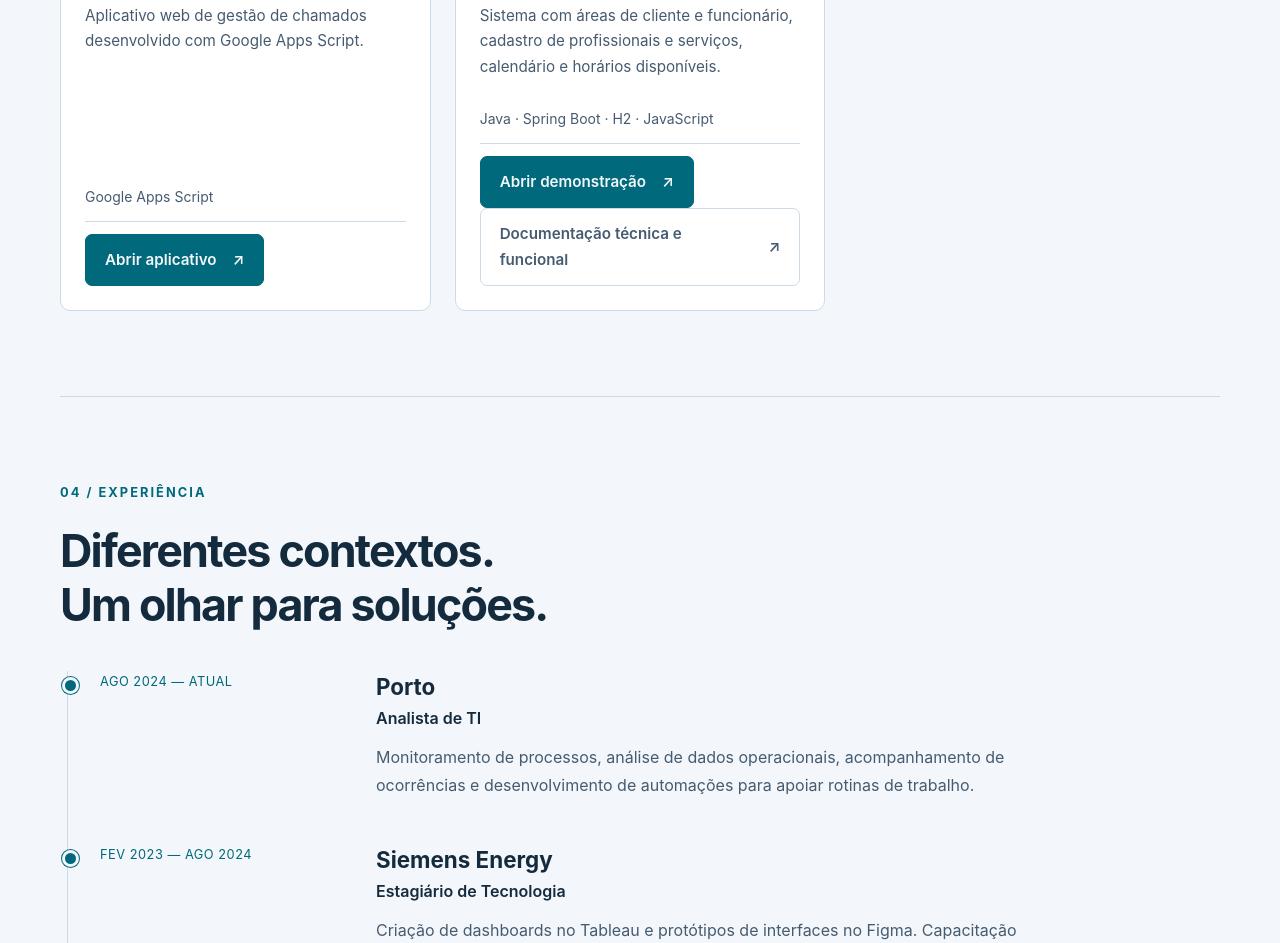
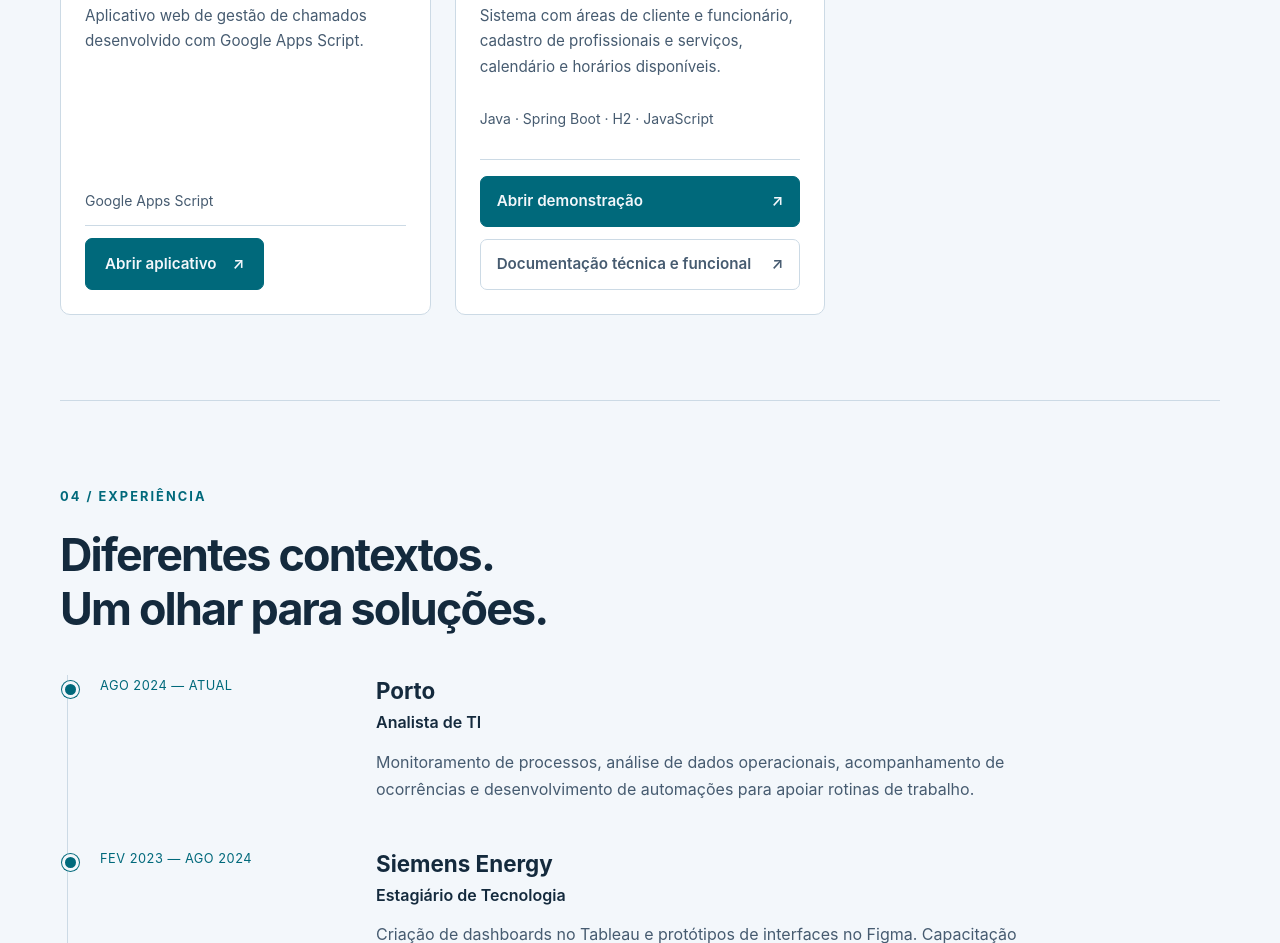
Before and after one commit to danieldosadi/danieldosadi.github.io, a plain HTML site: page index.html in a window 1280 px wide. Shown: the part 3424-4367 px from the top of the page. Drawn offline with Linux system fonts and the light colour scheme.

Commit message:
Melhora espaçamento e alinhamento das ações do projeto Agendamento

```diff
--- a/index.html
+++ b/index.html
@@ -7,7 +7,7 @@
   <title>Daniel Dias | Tecnologia, Dados & Automação</title>
   <link rel="icon" href="assets/favicon.svg" type="image/svg+xml">
   <script src="theme.js?v=2"></script><link rel="stylesheet" href="styles.css?v=5"><script src="script.js?v=4" defer></script>
-</head>
+<style>.project .agenda-project-actions{display:flex;flex-direction:column;align-items:stretch;gap:12px;padding-top:16px;margin-top:16px}.agenda-project-actions .button{display:flex;justify-content:space-between;align-items:center;gap:16px;width:100%;margin:0;line-height:1.5;padding:13px 16px}.agenda-project-actions .button span{flex-shrink:0}</style></head>
 <body>
 <a class="skip" href="#conteudo">Pular para o conteúdo</a>
 <header class="header"><div class="container header-inner">
@@ -35,7 +35,7 @@
 <article class="project" data-category="web"><div class="project-art finance" aria-hidden="true"><span>02</span><div class="art-bars"><i></i><i></i><i></i><i></i><i></i></div><b>FINANÇAS / ORGANIZAÇÃO</b></div><div class="project-body"><p class="tag">APLICAÇÃO WEB</p><h3>Controle Financeiro</h3><p>Aplicativo para registrar receitas e despesas e acompanhar o saldo financeiro. Dados salvos no navegador.</p><p class="stack">HTML · CSS · JavaScript</p><p class="status"><a class="button primary" href="projetos/controle-financeiro/" aria-label="Abrir aplicativo Controle Financeiro">Abrir aplicativo <span aria-hidden="true">↗</span></a></p></div></article>
 <article class="project" data-category="web"><div class="project-art flash" aria-hidden="true"><span>03</span><div class="art-cards"><i></i><i>?</i></div><b>APRENDIZADO / REVISÃO</b></div><div class="project-body"><p class="tag">APLICAÇÃO WEB</p><h3>Flashcards</h3><p>Aplicativo de estudo com cartões de perguntas e respostas, gerenciamento de matérias e acompanhamento de progresso. Os estudos ficam salvos no navegador.</p><p class="stack">Angular · TypeScript · CSS</p><p class="status"><a class="button primary" href="https://danieldosadi.github.io/meus-flashcards-angular/" aria-label="Abrir aplicativo Flashcards">Abrir aplicativo <span aria-hidden="true">↗</span></a></p></div></article>
 <article class="project" data-category="automation"><div class="project-art alerts" aria-hidden="true"><span>04</span><div class="art-flow"><i>▤</i><em>→</em><i>✓</i></div><b>CHAMADOS / GESTÃO</b></div><div class="project-body"><p class="tag">AUTOMAÇÃO</p><h3>Gestão de Chamados</h3><p>Aplicativo web de gestão de chamados desenvolvido com Google Apps Script.</p><p class="stack">Google Apps Script</p><p class="status"><a class="button primary" href="https://script.google.com/macros/s/AKfycbwUPTCilkJIwV-g-wCI0ZAFEkxgGCOm4Q4_Ktr1TSfg7NjRUuMjpUo8jpeyMvdisXUZ/exec" aria-label="Abrir aplicativo Gestão de Chamados">Abrir aplicativo <span aria-hidden="true">↗</span></a></p></div></article>
-<article class="project" data-category="web"><div class="project-art stock" aria-hidden="true"><span>05</span><div class="art-boxes"><i></i><i></i><i></i></div><b>AGENDA / ATENDIMENTOS</b></div><div class="project-body"><p class="tag">JAVA · SPRING BOOT</p><h3>Agendamento de Serviços</h3><p>Sistema com áreas de cliente e funcionário, cadastro de profissionais e serviços, calendário e horários disponíveis.</p><p class="stack">Java · Spring Boot · H2 · JavaScript</p><p class="status"><a class="button primary" href="projetos/agendamento/" aria-label="Abrir demonstração Agendamento de Serviços">Abrir demonstração <span aria-hidden="true">↗</span></a> <a class="button" href="projetos/agendamento/documentacao.html">Documentação técnica e funcional <span aria-hidden="true">↗</span></a></p></div></article>
+<article class="project" data-category="web"><div class="project-art stock" aria-hidden="true"><span>05</span><div class="art-boxes"><i></i><i></i><i></i></div><b>AGENDA / ATENDIMENTOS</b></div><div class="project-body"><p class="tag">JAVA · SPRING BOOT</p><h3>Agendamento de Serviços</h3><p>Sistema com áreas de cliente e funcionário, cadastro de profissionais e serviços, calendário e horários disponíveis.</p><p class="stack">Java · Spring Boot · H2 · JavaScript</p><p class="status agenda-project-actions"><a class="button primary" href="projetos/agendamento/" aria-label="Abrir demonstração Agendamento de Serviços">Abrir demonstração <span aria-hidden="true">↗</span></a> <a class="button" href="projetos/agendamento/documentacao.html">Documentação técnica e funcional <span aria-hidden="true">↗</span></a></p></div></article>
 </div></section>
 <section class="section container" id="experiencia" aria-labelledby="experience-title"><div class="section-heading"><p class="eyebrow">04 / EXPERIÊNCIA</p><h2 id="experience-title">Diferentes contextos.<br>Um olhar para soluções.</h2></div><ol class="timeline">
 <li><div class="period">AGO 2024 — ATUAL</div><div><h3>Porto</h3><p class="role">Analista de TI</p><p>Monitoramento de processos, análise de dados operacionais, acompanhamento de ocorrências e desenvolvimento de automações para apoiar rotinas de trabalho.</p></div></li>
```
